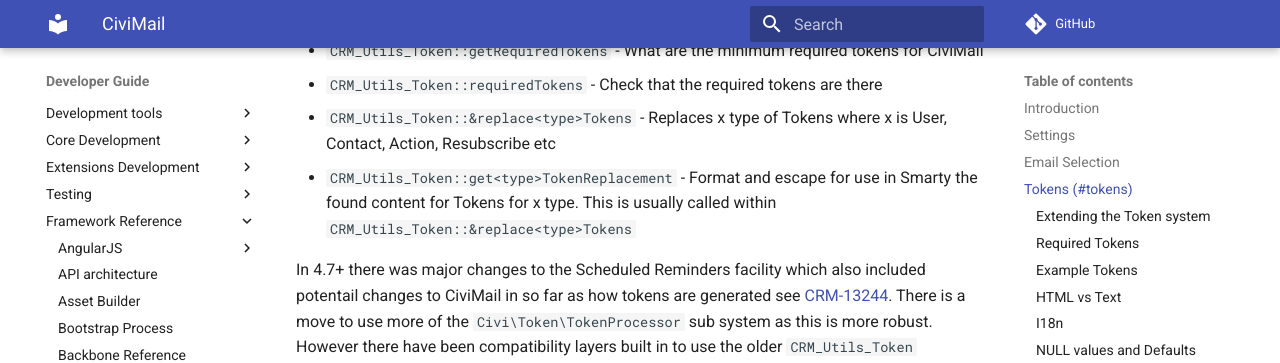
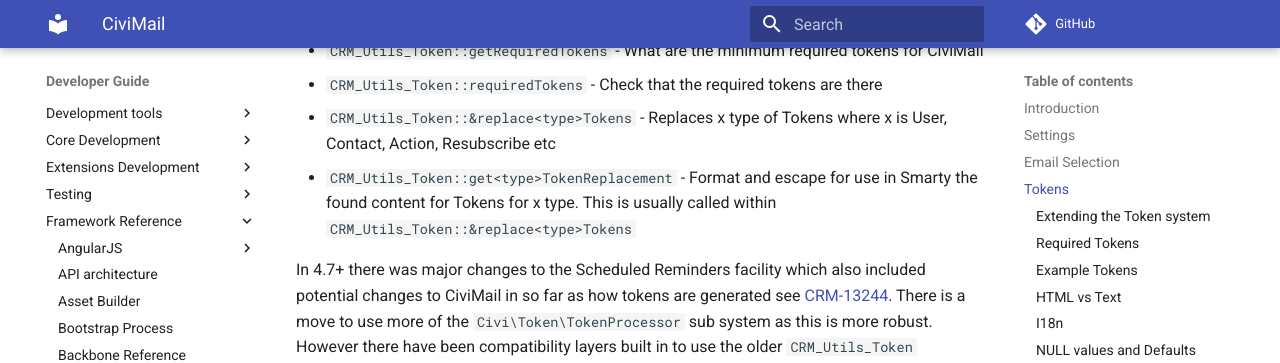
Before and after one commit to civicrm/civicrm-dev-docs, an MkDocs documentation site: the page built from docs/framework/civimail.md, in a window 1280 px wide and 900 px high, scrolled down 2139 px. Shown: the top 363 px of the window. Built offline with MkDocs 1.6.1 and Material for MkDocs 9.7.7, drawn with Linux system fonts in a browser that asks for light colours; comment, search, counter and statistics services are not loaded; old or Windows-style settings are respelled for this version of MkDocs; some of the changed text lies outside the part shown.

Commit message:
Fix spelling and markdown

```diff
--- a/docs/framework/civimail.md
+++ b/docs/framework/civimail.md
@@ -16,7 +16,7 @@ If the contact has multiple locations, a location preference may be set for each
 
 Note that a contact may only have one subscription record for the group, so the mailing will go to at most one of the contact's email addresses.
 
-## Tokens (#tokens)
+## Tokens {:#tokens}
 
 CiviCRM's token functionality originates in CiviMail, which focuses on writing and delivering newsletters to large constituencies. In its original form, the design placed heavy weight on:
 
@@ -62,7 +62,7 @@ Some of the key functions of this system are:
 - `CRM_Utils_Token::get<type>TokenReplacement` - Format and escape for use in Smarty the found content for Tokens for x type. This is usually called within `CRM_Utils_Token::&replace<type>Tokens`
 
 
-In 4.7+ there was major changes to the Scheduled Reminders facility which also included potentail changes to CiviMail in so far as how tokens are generated see [CRM-13244](https://issues.civicrm.org/jira/browse/CRM-13244). There is a move to use more of the `Civi\Token\TokenProcessor` sub system as this is more robust. However there have been compatibility layers built in to use the older `CRM_Utils_Token` processors. Developers should aim to work off the `Civi\Token\TokenProcessor` where possible. However there are still some systems that haven't been refactored. Some of the key functions in the older systems are.
+In 4.7+ there was major changes to the Scheduled Reminders facility which also included potential changes to CiviMail in so far as how tokens are generated see [CRM-13244](https://issues.civicrm.org/jira/browse/CRM-13244). There is a move to use more of the `Civi\Token\TokenProcessor` sub system as this is more robust. However there have been compatibility layers built in to use the older `CRM_Utils_Token` processors. Developers should aim to work off the `Civi\Token\TokenProcessor` where possible. However there are still some systems that haven't been refactored. Some of the key functions in the older systems are.
 
 This new system of generating content for tokens has a number of advantages
 - Decreases the number of SQL Queries
```
